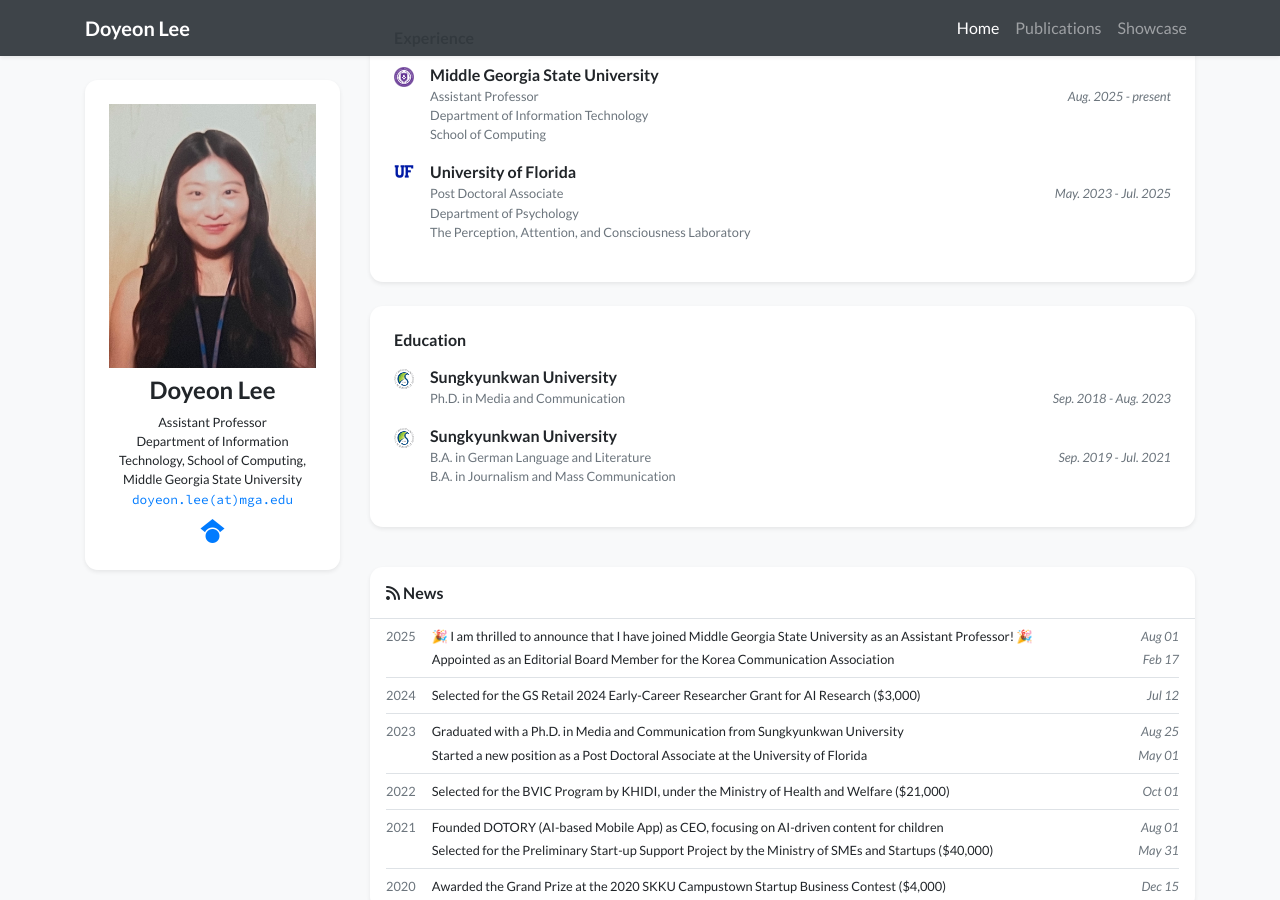
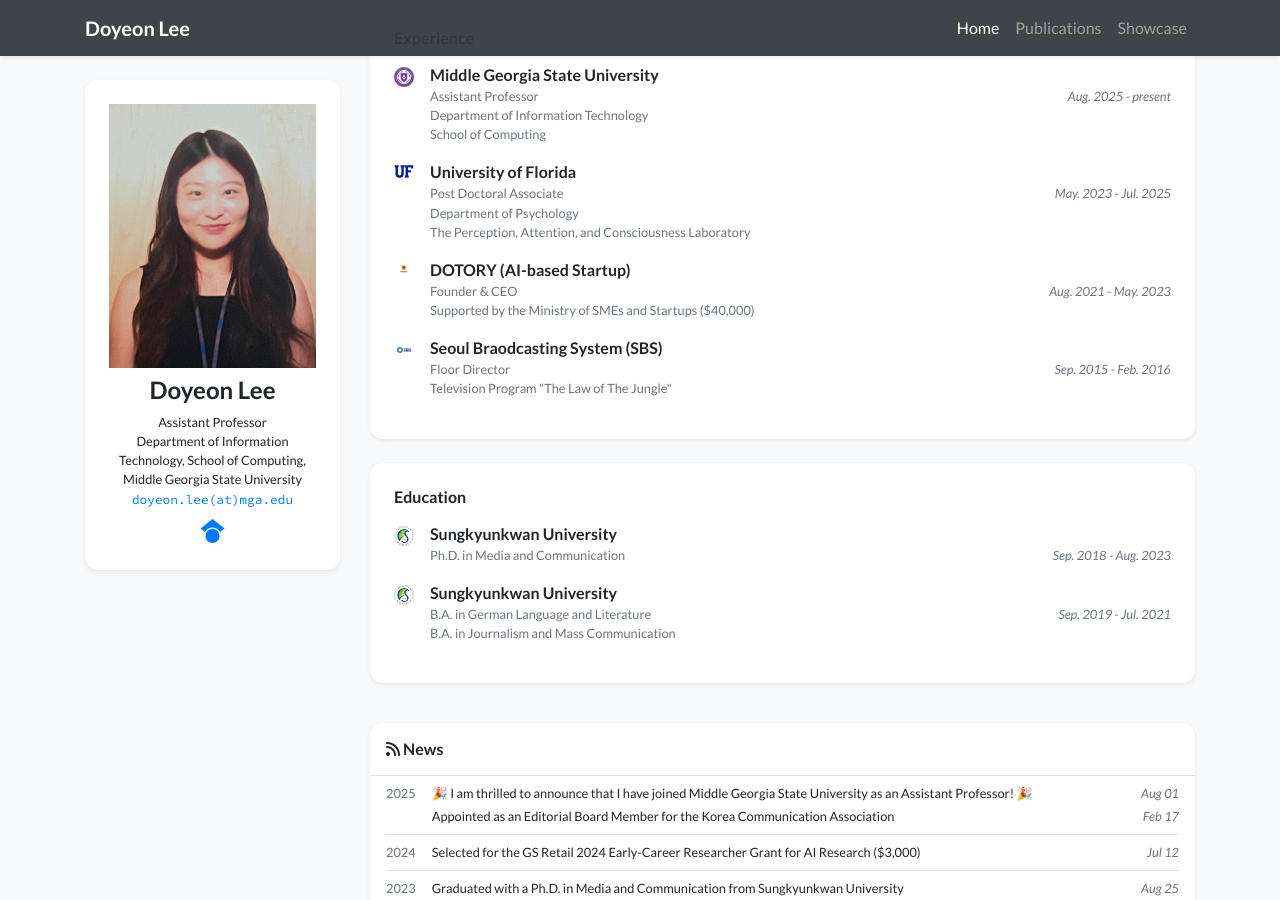
Before and after one commit to doyeonlee-log/doyeonlee-log.github.io, a Jekyll site: the page built from index.html, in a window 1280 px wide and 900 px high, scrolled down 560 px. Built offline with Jekyll 4.4.1, drawn with Linux system fonts in a browser that asks for light colours; nearby versions of some CDN libraries; a style sheet for code colours, icons or effects is not loaded.

Commit message:
Update profile.yml

```diff
--- a/_data/profile.yml
+++ b/_data/profile.yml
@@ -58,6 +58,18 @@ experience:
     Department of Psychology <br/>
     The Perception, Attention, and Consciousness Laboratory
   date: May. 2023 - Jul. 2025
+- name: DOTORY (AI-based Startup)
+  logo: /assets/images/badges/DOTORY.png
+  position: >-
+    Founder & CEO <br/>
+    Supported by the Ministry of SMEs and Startups ($40,000)
+  date: Aug. 2021 - May. 2023
+- name: Seoul Braodcasting System (SBS)
+  logo: /assets/images/badges/SBS.png
+  position: >-
+    Floor Director <br/>
+    Television Program "The Law of The Jungle"
+  date: Sep. 2015 - Feb. 2016
 
 # awards:
 # - name: Award Name 2
```
